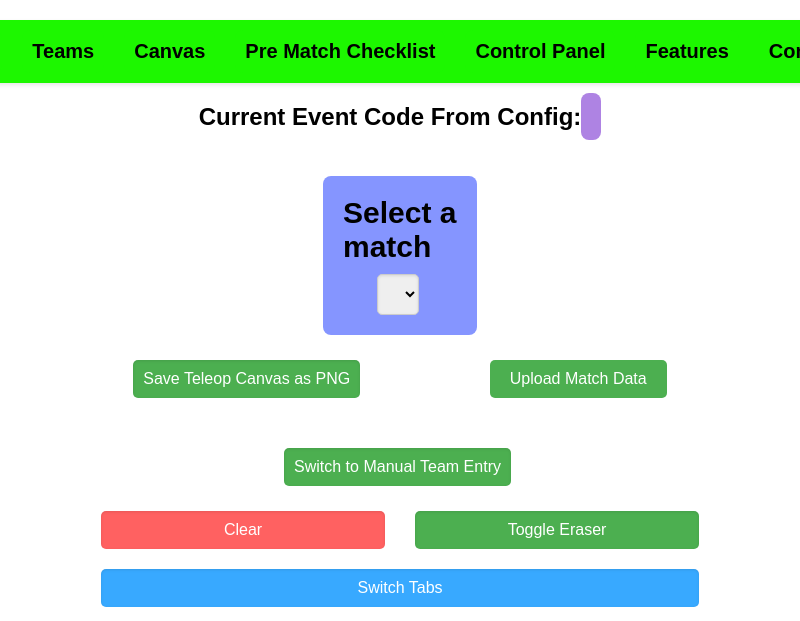
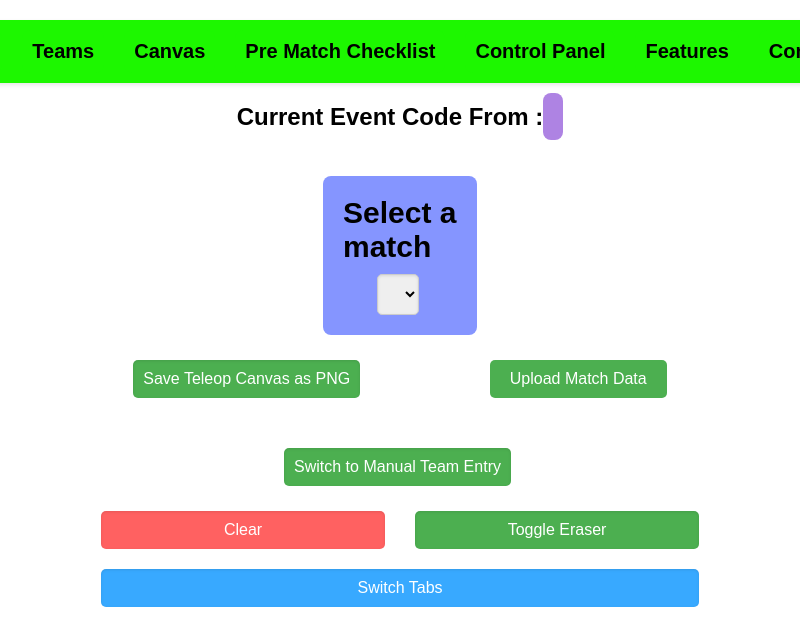
Before and after one commit to Skac121245/Robort, an Electron app: page Strat_Board_w_tabs.html in a window 800 px wide. Shown: the top 621 px of the page. Drawn offline with Linux system fonts and the light colour scheme; no server answers.

Commit message:
now both home and canvas have more obvious event code outputs. when you are online it will pull form config but when you are offline it will pull from the stored api data. this is so the user is not confused when going offline.

```diff
--- a/Strat_Board_w_tabs.html
+++ b/Strat_Board_w_tabs.html
@@ -248,7 +248,7 @@
 
 <div class="controls">
 
-  <h2>Current Event Code From Config: <span id="eventCodeInput"></span></h2>
+  <h2>Current Event Code From <span id="storeOrConfig"></span>: <span id="eventCodeInput"></span></h2>
 
   <!-- <select id="eventCodeInput">
     <option value="2024mabos">2024 Greater Boston Event</option>
@@ -691,11 +691,21 @@ function updateSaveButton() {
         apiData = JSON.stringify(apiData)
         localStorage.setItem('ApiDataUploaded', apiData)
         apiData = data
+        document.getElementById('storeOrConfig').textContent = "Config"
       })
       .catch(error => {
         if(ApiDataUploaded != null || ApiDataUploaded != "" || ApiDataUploaded != "[]") {
           apiData = JSON.parse(ApiDataUploaded);
           populateMatchSelect(apiData);
+          selectedMatchKey = matchSelect.value;
+          console.log(selectedMatchKey)
+          const selectedMatch = apiData.find(match => match.key === selectedMatchKey);
+          const match = apiData.find(m => m.key === selectedMatchKey);
+          eventCodeStored = match.event_key
+          console.log(`eventCodeStored = ${eventCodeStored}`)
+          document.getElementById('storeOrConfig').textContent = "Local Storage"
+          document.getElementById('eventCodeInput').textContent = `${eventCodeStored}`
+
 
         } else {
         console.error('Error fetching matches:', error)
```
Also changed, not shown: index.html (+8 -4 lines).
